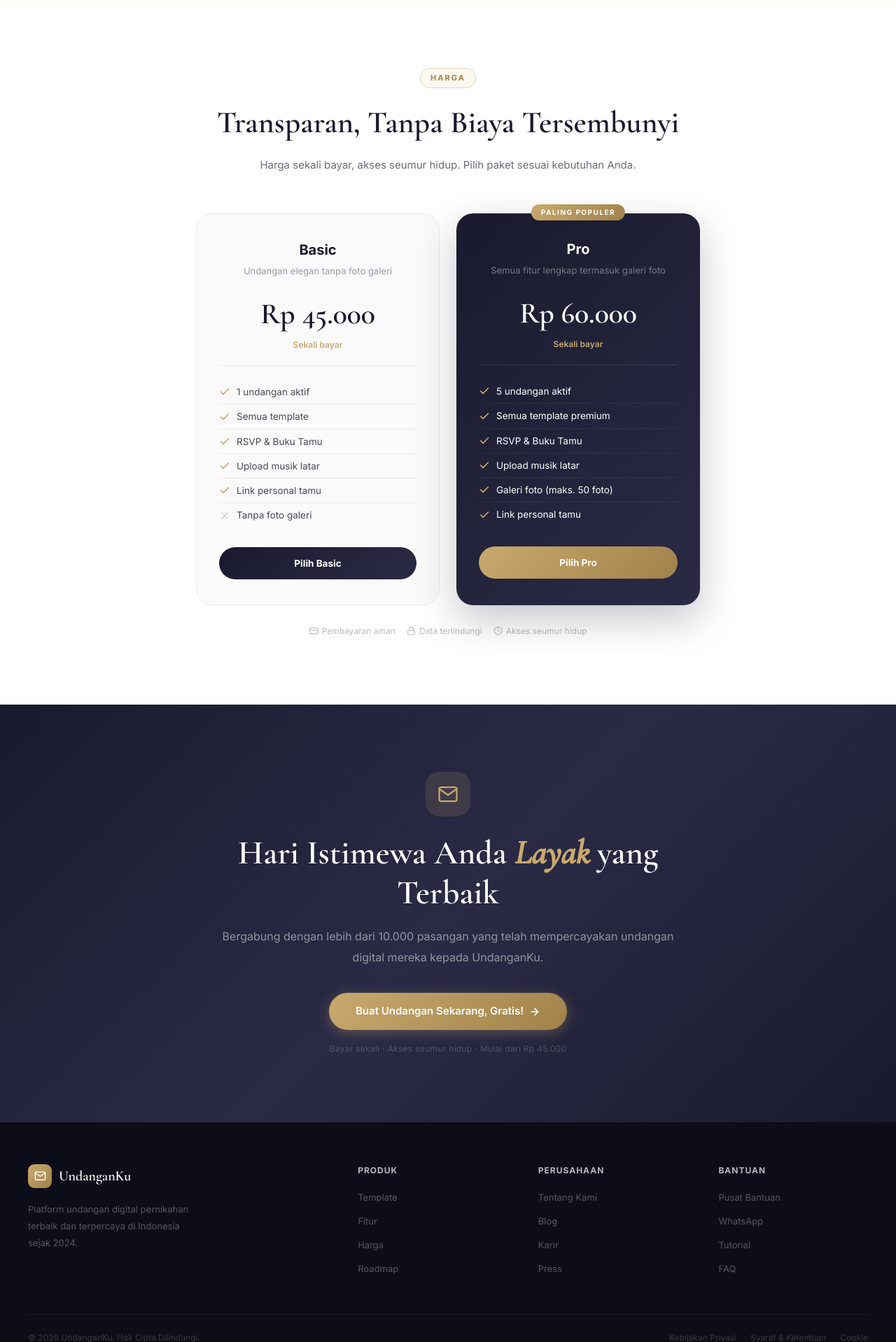
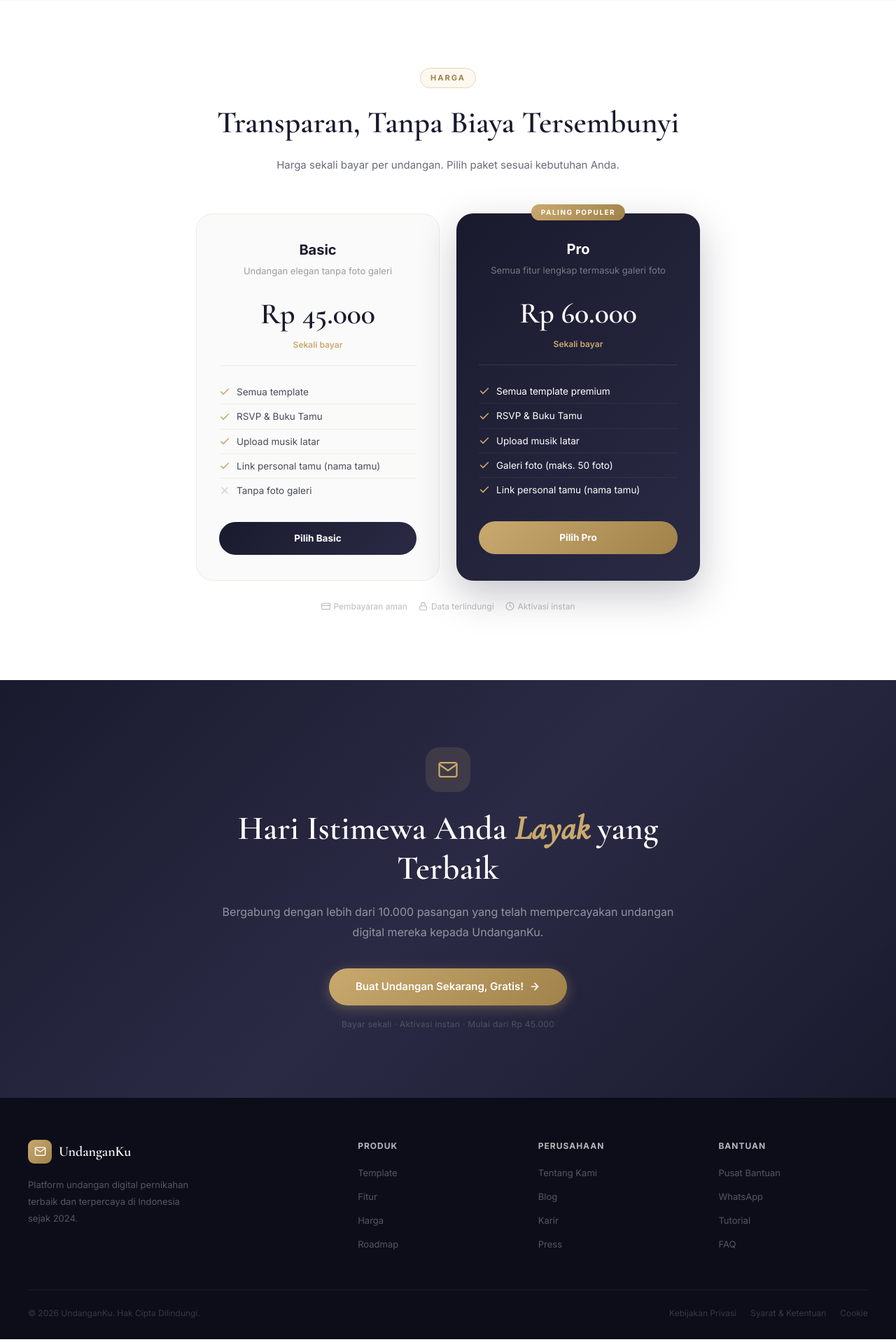
Before and after one commit to Dropking1122/undangan-digital, a Laravel app: page / in a window 1280 px wide. Shown: the part 4426-6344 px from the top of the page at 70% size. Run offline with Laravel 12, Linux system fonts and the light colour scheme; style sheets or scripts are compiled from the project's sources; parts of the project's set-up code (start-up, migrations or seed data) failed here and were passed over; some libraries are stand-ins or nearby versions.

Commit message:
Update pricing to offer a single active invitation per plan
Modify pricing pages to remove outdated invitation limits and clarify the single-payment, instant activation model.

Replit-Commit-Author: Agent
Replit-Commit-Session-Id: c0581681-b550-40ae-8c99-ba1cc812ee47
Replit-Commit-Checkpoint-Type: full_checkpoint
Replit-Commit-Event-Id: fb255a75-46f6-4c83-be6a-2c09e1748e97
Replit-Commit-Screenshot-Url: https://storage.googleapis.com/screenshot-production-us-central1/7882c645-c809-4eae-bcf2-a154d7b31d59/c0581681-b550-40ae-8c99-ba1cc812ee47/VglFcnN
Replit-Helium-Checkpoint-Created: true

```diff
--- a/resources/views/livewire/builder/invitation-builder.blade.php
+++ b/resources/views/livewire/builder/invitation-builder.blade.php
@@ -162,11 +162,11 @@
                         </div>
                         <div style="display:flex;align-items:center;gap:6px;font-size:11px;color:#555;">
                             <svg width="11" height="11" fill="none" stroke="#C9A96E" stroke-width="2.5" viewBox="0 0 24 24"><path d="M20 6L9 17l-5-5"/></svg>
-                            5 undangan aktif
+                            Link personal nama tamu
                         </div>
                         <div style="display:flex;align-items:center;gap:6px;font-size:11px;color:#555;">
                             <svg width="11" height="11" fill="none" stroke="#C9A96E" stroke-width="2.5" viewBox="0 0 24 24"><path d="M20 6L9 17l-5-5"/></svg>
-                            Semua fitur lainnya tetap ada
+                            RSVP, Buku Tamu & Musik
                         </div>
                     </div>
                 </div>
--- a/resources/views/welcome.blade.php
+++ b/resources/views/welcome.blade.php
@@ -524,7 +524,7 @@
     <div style="max-width:1000px;margin:0 auto;text-align:center;">
         <div class="section-tag">Harga</div>
         <h2 class="serif" style="font-size:clamp(28px,4vw,44px);color:#1A1A2E;margin-bottom:14px;font-weight:600;">Transparan, Tanpa Biaya Tersembunyi</h2>
-        <p style="color:#6B6B7B;font-size:15px;margin-bottom:56px;line-height:1.8;">Harga sekali bayar, akses seumur hidup. Pilih paket sesuai kebutuhan Anda.</p>
+        <p style="color:#6B6B7B;font-size:15px;margin-bottom:56px;line-height:1.8;">Harga sekali bayar per undangan. Pilih paket sesuai kebutuhan Anda.</p>
         <div class="pricing-grid-2">
             {{-- Basic --}}
             <div style="background:#FAFAFA;border:1px solid #EEEBE6;border-radius:24px;padding:36px 32px;position:relative;">
@@ -536,7 +536,7 @@
                 <p style="font-size:12px;color:#C9A96E;font-weight:600;margin-bottom:20px;">Sekali bayar</p>
                 <div style="height:1px;background:#EEEBE6;margin:20px 0;"></div>
                 <ul style="list-style:none;text-align:left;margin-bottom:28px;">
-                    @foreach(['1 undangan aktif','Semua template','RSVP & Buku Tamu','Upload musik latar','Link personal tamu','Tanpa foto galeri'] as $f)
+                    @foreach(['Semua template','RSVP & Buku Tamu','Upload musik latar','Link personal tamu (nama tamu)','Tanpa foto galeri'] as $f)
                     <li style="display:flex;align-items:center;gap:9px;padding:7px 0;font-size:13.5px;color:#4A4A5A;{{ !$loop->first ? 'border-top:1px solid #F0EDE8;' : '' }}">
                         @if($loop->last)
                         <svg width="16" height="16" viewBox="0 0 24 24" fill="none" stroke="#D1D5DB" stroke-width="2.5"><path d="M18 6L6 18M6 6l12 12" stroke-linecap="round" stroke-linejoin="round"/></svg>
@@ -562,7 +562,7 @@
                 <p style="font-size:12px;color:#C9A96E;font-weight:600;margin-bottom:20px;">Sekali bayar</p>
                 <div style="height:1px;background:rgba(255,255,255,.1);margin:20px 0;"></div>
                 <ul style="list-style:none;text-align:left;margin-bottom:28px;">
-                    @foreach(['5 undangan aktif','Semua template premium','RSVP & Buku Tamu','Upload musik latar','Galeri foto (maks. 50 foto)','Link personal tamu'] as $f)
+                    @foreach(['Semua template premium','RSVP & Buku Tamu','Upload musik latar','Galeri foto (maks. 50 foto)','Link personal tamu (nama tamu)'] as $f)
                     <li style="display:flex;align-items:center;gap:9px;padding:7px 0;font-size:13.5px;color:white;{{ !$loop->first ? 'border-top:1px solid rgba(255,255,255,.06);' : '' }}">
                         <svg width="16" height="16" viewBox="0 0 24 24" fill="none" stroke="#C9A96E" stroke-width="2.5"><path d="M20 6L9 17l-5-5" stroke-linecap="round" stroke-linejoin="round"/></svg>
                         {{ $f }}
@@ -585,7 +585,7 @@
             </span>
             <span style="display:flex;align-items:center;gap:5px;">
                 <svg width="13" height="13" fill="none" stroke="currentColor" stroke-width="2" viewBox="0 0 24 24"><circle cx="12" cy="12" r="10"/><path d="M12 6v6l4 2"/></svg>
-                Akses seumur hidup
+                Aktivasi instan
             </span>
         </p>
     </div>
@@ -606,7 +606,7 @@
             Buat Undangan Sekarang, Gratis!
             <svg width="16" height="16" fill="none" stroke="currentColor" stroke-width="2.5" viewBox="0 0 24 24"><path d="M5 12h14M12 5l7 7-7 7" stroke-linecap="round" stroke-linejoin="round"/></svg>
         </a>
-        <p style="font-size:12px;color:rgba(255,255,255,.2);margin-top:18px;letter-spacing:.3px;">Bayar sekali · Akses seumur hidup · Mulai dari Rp 45.000</p>
+        <p style="font-size:12px;color:rgba(255,255,255,.2);margin-top:18px;letter-spacing:.3px;">Bayar sekali · Aktivasi instan · Mulai dari Rp 45.000</p>
     </div>
 </section>
 
```
